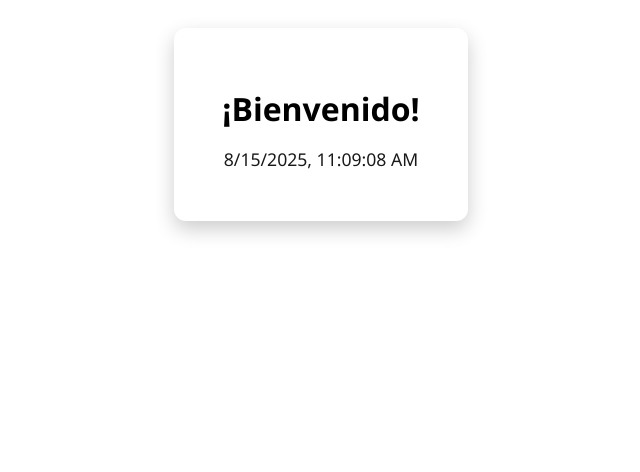
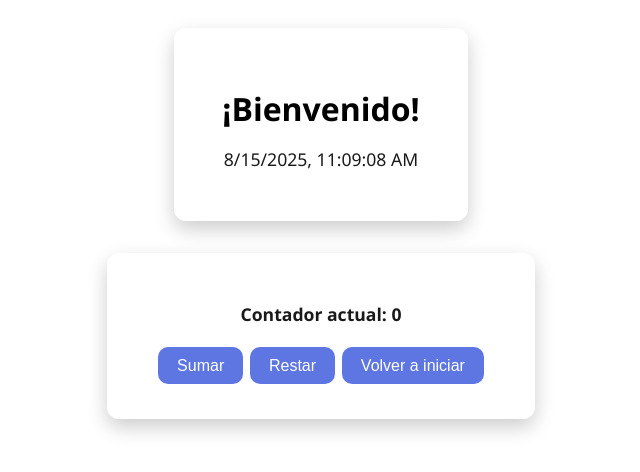
Before and after one commit to raquelruz/react-useeffect-lab, a React (Vite) app: page / in a window 1280 px wide. Shown: the top 472 px of the page, without its empty margins (319-959 px from the left). Built offline with nearby package versions, Linux system fonts and the light colour scheme.

Commit message:
feat(component): add counter preview

```diff
--- a/src/App.css
+++ b/src/App.css
@@ -1,6 +1,8 @@
 .app-container {
 	display: flex;
+	flex-direction: column;
 	justify-content: center;
+	gap: 2rem;
 	align-items: center;
 	font-family: "Segoe UI", sans-serif;
     padding: 20px;
--- a/src/App.jsx
+++ b/src/App.jsx
@@ -1,4 +1,5 @@
 import "./App.css";
+import { CounterPreview } from "./components/CounterPreview/CounterPreview";
 import { WelcomeMessage } from "./components/WelcomeMessage/WelcomeMessage";
 
 export const App = () => {
@@ -8,6 +9,8 @@ export const App = () => {
 
 				<WelcomeMessage />
 
+        <CounterPreview />
+
 			</div>
 		</>
 	);
--- /dev/null
+++ b/src/components/CounterPreview/CounterPreview.css
@@ -0,0 +1,33 @@
+.counterpreview-container {
+	background-color: rgba(255, 255, 255, 0.1);
+	padding: 2rem 3rem;
+	border-radius: 12px;
+	box-shadow: 0 8px 20px rgba(0, 0, 0, 0.2);
+	text-align: center;
+	backdrop-filter: blur(6px);
+}
+
+.counterpreview-container h2 {
+	font-size: 2rem;
+	margin-bottom: 0.8rem;
+}
+
+.counterpreview-container p {
+	font-size: 1.1rem;
+    font-weight: 600;
+	opacity: 0.9;
+}
+
+.counterpreview-container button {
+	background-color: rgb(94, 118, 226);
+	color: white;
+	border: none;
+	padding: 0.6rem 1.2rem;
+	margin: 0.2rem;
+	border-radius: 10px;
+	font-size: 1rem;
+}
+
+.counterpreview-container button:hover {
+	background-color: rgb(74, 98, 206);
+}
--- /dev/null
+++ b/src/components/CounterPreview/CounterPreview.jsx
@@ -0,0 +1,19 @@
+import { useEffect, useState } from "react"
+import './CounterPreview.css'
+
+export const CounterPreview = () => {
+    const [count, setCount] = useState(0);
+
+    useEffect(() => {
+        console.log("El contador ahora vale:", count)
+    }, [count]);
+
+    return (
+        <div className="counterpreview-container">
+            <p>Contador actual: {count}</p>
+            <button onClick={() => setCount(count + 1)}>Sumar</button>
+			<button onClick={() => setCount(count - 1)}>Restar</button>
+			<button onClick={() => setCount(0)}>Volver a iniciar</button>
+        </div>
+    )
+}
```
